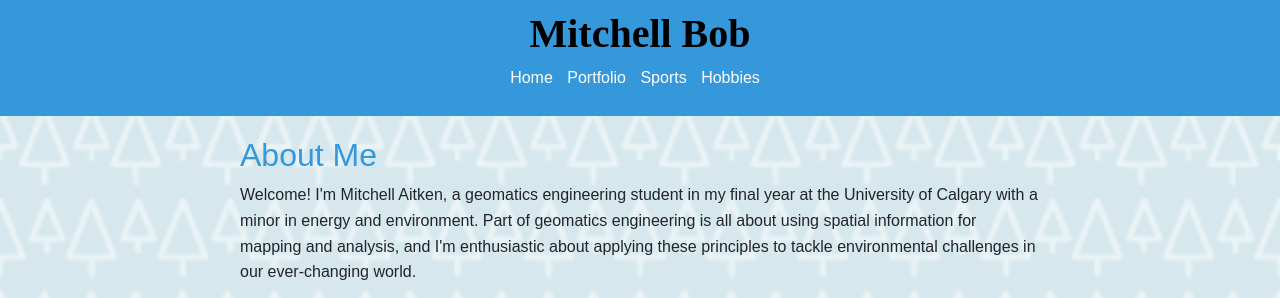
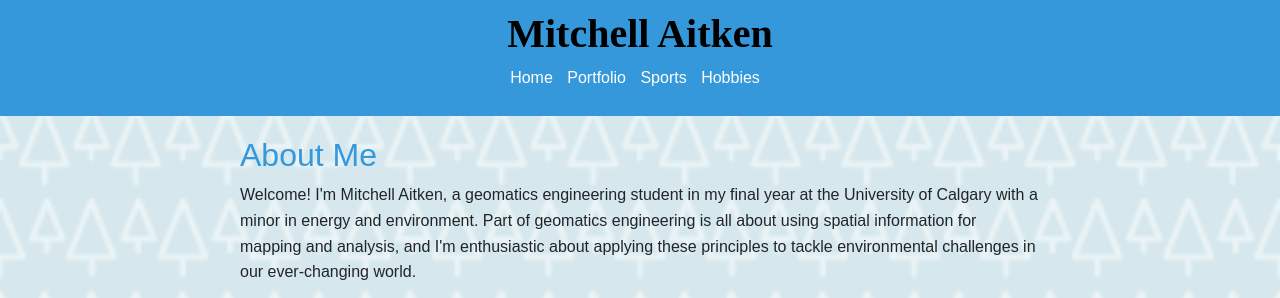
Before and after one commit to mitchell-aitken/PersonalWebsiteHTML, a website: page index.html in a window 1280 px wide. Shown: the top 298 px of the page. Drawn offline with nearby package versions, Linux system fonts and the light colour scheme.

Commit message:
correcting name

```diff
--- a/index.html
+++ b/index.html
@@ -11,7 +11,7 @@
 
 <body>
     <header>
-        <h1>Mitchell Bob</h1>
+        <h1>Mitchell Aitken</h1>
         <nav>
             <ul>
                 <li><a href="index.html">Home</a></li>
```
Also changed, not shown: sports.html (+1 -1 lines).
